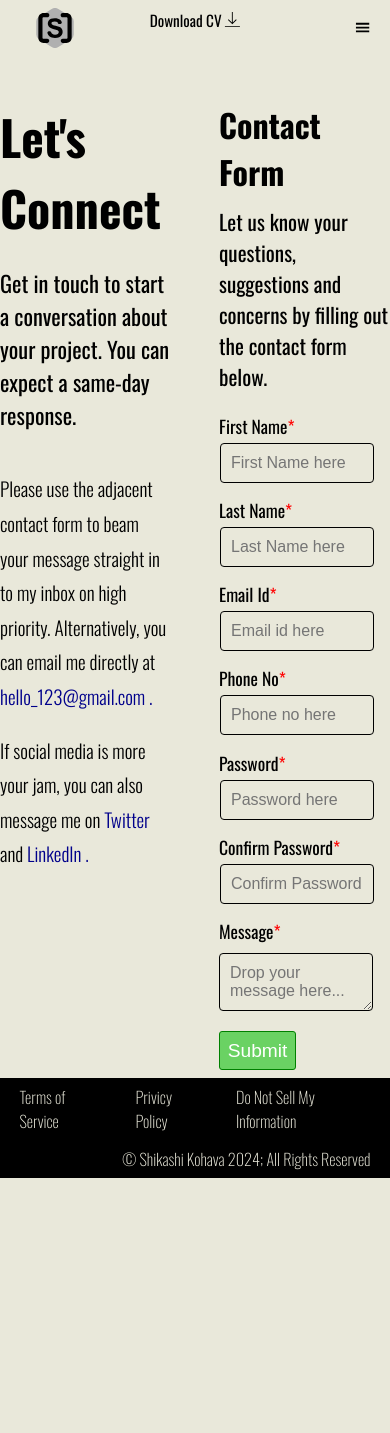
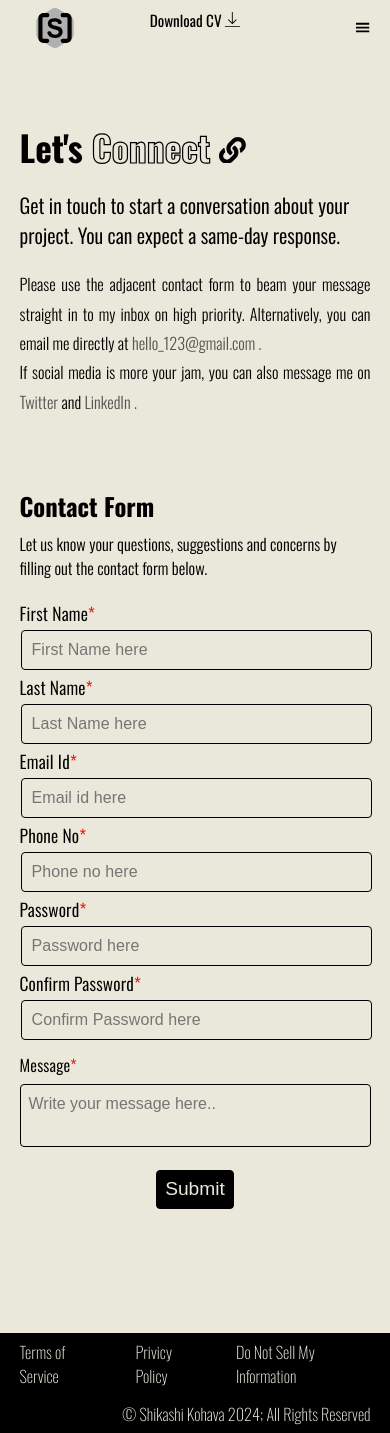
Before and after one commit to shibaram-brilliantlink/01project, a React (Vite) app: page /contact in a window 390 px wide. Before the commit the page ends 1178 px from the top, so only its background shows below. Built offline with nearby package versions, Linux system fonts and the light colour scheme.

Commit message:
12commit Contact page finished with media query

```diff
--- a/src/components/Navbar.jsx
+++ b/src/components/Navbar.jsx
@@ -140,7 +140,20 @@ const Navdownload = styled.div`
 `;
 
 const Navmenuextended = styled.ul`
+  background-color: #000000a6;
+  width: 25%;
+  height: 100vh;
   font-size: 0.9rem;
+  a {
+    color: #aeaeae;
+  }
+  a:hover {
+    color: white;
+  }
+  position: absolute;
+  top: 0;
+  right: -5.58%;
+  bottom: 0;
   @media (min-width: 1025px) {
     display: none;
   }
--- a/src/pages/Contactpage.jsx
+++ b/src/pages/Contactpage.jsx
@@ -1,6 +1,7 @@
-import React from "react";
+import React, { useRef } from "react";
 import styled from "styled-components";
 import { useForm } from "react-hook-form";
+import { FaLink } from "react-icons/fa";
 function Contactpage() {
   const {
     register,
@@ -29,11 +30,15 @@ function Contactpage() {
     }
     return 1;
   };
-
   return (
     <StyledContactpage>
       <Content>
-        <h1>Let's Connect</h1>
+        <h1>
+          Let's <div>Connect&nbsp;</div>
+          <span>
+            <FaLink />
+          </span>
+        </h1>
         <h4>
           Get in touch to start a conversation about your project. You can
           expect a same-day response.
@@ -89,9 +94,7 @@ function Contactpage() {
               <Errormsg>Min 3 characters should be there.</Errormsg>
             )}
             {errors.fname && errors.fname.type === "pattern" && (
-              <Errormsg>
-                First letter - Capital, Numbers not allowed. i.e. Akshay, Meet.
-              </Errormsg>
+              <Errormsg>First letter - Capital, Numbers not allowed.</Errormsg>
             )}
           </Input>
           <Input>
@@ -193,7 +196,7 @@ function Contactpage() {
               <Errormsg>{errors.cpassword.message}</Errormsg>
             )}
           </Input>
-          <Input>
+          <StyledTextarea>
             <div>
               <label htmlFor="message">
                 Message<Required>*</Required>
@@ -201,11 +204,16 @@ function Contactpage() {
             </div>
             <Textarea>
               <textarea
-                id="message"
-                placeholder="Drop your message here..."
+                placeholder="Write your message here.."
+                name="text"
+                id="text"
+                onInput={(e) =>
+                  (e.target.parentNode.dataset.replicatedValue = e.target.value)
+                }
               ></textarea>
             </Textarea>
-          </Input>
+            {/* <TextAreaInput placeholder="Write your message" /> */}
+          </StyledTextarea>
           <Button>
             <input type="submit" value="Submit" />
           </Button>
@@ -219,23 +227,44 @@ export default Contactpage;
 const StyledContactpage = styled.div`
   display: flex;
   gap: 3em;
-  max-width: 1225px;
+  /* max-width: 1225px; */
   justify-content: center;
-  margin: 0.5em auto;
-  padding-top: 2em;
+  margin: 4em auto;
+  padding: 0 5%;
+  @media (max-width: 1100px) {
+    flex-direction: column;
+  }
 `;
 const Content = styled.div`
   flex: 1;
   h1 {
-    font-size: 3rem;
+    font-size: clamp(2rem, 1.294rem + 3.765vw, 6rem);
+    line-height: 1.25;
+  }
+  h1 > div {
+    -webkit-text-stroke-width: 1.2px;
+    -webkit-text-stroke-color: black;
+    color: transparent;
+    display: inline-block;
+  }
+  h1 > span {
+    font-size: clamp(
+      1.5rem,
+      calc(1.5rem + ((1vw - 0.203125rem) * 4.3887)),
+      5rem
+    );
   }
   h4 {
     padding: 1em 0;
-    font-weight: 400;
-    font-size: 1.4rem;
+    font-weight: 350;
+    font-size: clamp(
+      1.25rem,
+      calc(1.25rem + ((1vw - 0.203125rem) * 0.4514)),
+      2rem
+    );
   }
   a {
-    color: darkblue;
+    color: #535353;
     text-decoration: none;
   }
   a:hover {
@@ -243,27 +272,54 @@ const Content = styled.div`
   }
   p {
     line-height: 1.8;
-    font-size: 1.2em;
+    font-size: clamp(
+      1rem,
+      calc(1rem + ((1vw - 0.203125rem) * 0.4514)),
+      1.45rem
+    );
     font-weight: 300;
-    margin-top: 1em;
+    /* margin-top: 0.5em; */
+    text-align: justify;
   }
 `;
 const Contactform = styled.div`
   flex: 1;
   font-size: 1.15rem;
+  margin-top: 1.25em;
+  margin-bottom: 2em;
   h2 {
-    font-size: 2rem;
+    font-size: clamp(1.4rem, 0.941rem + 2.447vw, 4rem);
   }
   p {
     margin: 0.5em 0 1em 0;
-    font-size: 1.15em;
+    font-size: clamp(
+      1rem,
+      calc(1rem + ((1vw - 0.203125rem) * 0.4514)),
+      1.45rem
+    );
+    font-weight: 320;
+  }
+  form {
+    display: flex;
+    flex-wrap: wrap;
+    justify-content: space-between;
+  }
+  label {
+    font-size: clamp(1rem, calc(1rem + ((1vw - 0.203125rem) * 0.4514)), 1.4rem);
+    font-weight: 350;
+    letter-spacing: 0.2px;
+  }
+  @media (max-width: 600px) {
+    form {
+      flex-direction: column;
+    }
   }
 `;
 const Required = styled.span`
   color: red;
 `;
 const Input = styled.div`
-  width: 90%;
+  width: 48%;
   margin-top: 0.8em;
   font-size: 1.1rem;
   input {
@@ -276,45 +332,86 @@ const Input = styled.div`
     outline: none;
     margin-top: 4px;
     margin-left: 1px;
+    font-weight: 300;
+    letter-spacing: 0.1px;
   }
   :focus {
     border: 0.5px solid blue;
-    box-shadow: 0 0 3px 1px cyan;
   }
-`;
-const Textarea = styled.div`
-  textarea {
+  label {
+    font-size: clamp(1rem, calc(1rem + ((1vw - 0.203125rem) * 0.4514)), 1.4rem);
+    font-weight: 350;
+    letter-spacing: 0.2px;
+  }
+  @media (max-width: 768px) {
+    label {
+      font-size: 1.1rem;
+    }
+  }
+  @media (max-width: 600px) {
     width: 100%;
-    max-width: 600px;
-    outline: none;
-    margin-top: 0.6em;
-    padding: 10px;
-    border: 1px solid black;
-    background-color: transparent;
-    border-radius: 4px;
-    font-family: sans-serif;
-    font-size: 1rem;
+    margin-top: 4px;
   }
 `;
 const Button = styled.div`
-  width: 100%;
-  margin-top: 0.8em;
+  width: 95%;
+  margin: 1.25em auto;
+  text-align: center;
+
   input[type="submit"] {
-    color: white;
+    color: #e9e8da;
     font-size: 1.2rem;
     padding: 0.4em;
-    border: 1px solid green;
-    background-color: #04c1048d;
-    border-radius: 3px;
+    border: 1px solid black;
+    background-color: #000;
+    border-radius: 4px;
   }
   input[type="submit"]:hover {
-    background-color: #02aa02a1;
-    border: 0.5px solid blue;
-    box-shadow: 0 0 3px 1px cyan;
+    background-color: transparent;
+    color: black;
   }
 `;
 const Errormsg = styled.p`
   color: red;
-  font-size: 0.8em !important;
-  letter-spacing: 0.5px;
+  font-size: 16px !important;
+  letter-spacing: 0.75px;
+  text-indent: 0.25em;
+  @media (max-width: 1025px) {
+    font-size: 1rem !important;
+  }
 `;
+const StyledTextarea = styled.div`
+  width: 100%;
+  margin-top: 0.5em;
+`;
+const Textarea = styled.div`
+  display: grid;
+  margin-top: 0.4em;
+  &:after {
+    /* Note the weird space! Needed to preventy jumpy behavior */
+    content: attr(data-replicated-value) " ";
+    /* This is how textarea text behaves */
+    white-space: pre-wrap;
+    /* Hidden from view, clicks, and screen readers */
+    visibility: hidden;
+  }
+  textarea {
+    overflow: hidden;
+    resize: none;
+    line-height: 1.4;
+    padding: 0.5rem;
+    font-size: 1rem;
+    font-family: sans-serif;
+    background-color: transparent;
+    border-radius: 4px;
+    outline: none;
+    border: 1px solid black;
+  }
+  textarea,
+  &:after {
+    grid-area: 1 / 1 / 2 / 2;
+  }
+  textarea:focus {
+    border: 0.5px solid blue;
+  }
+`;
```
